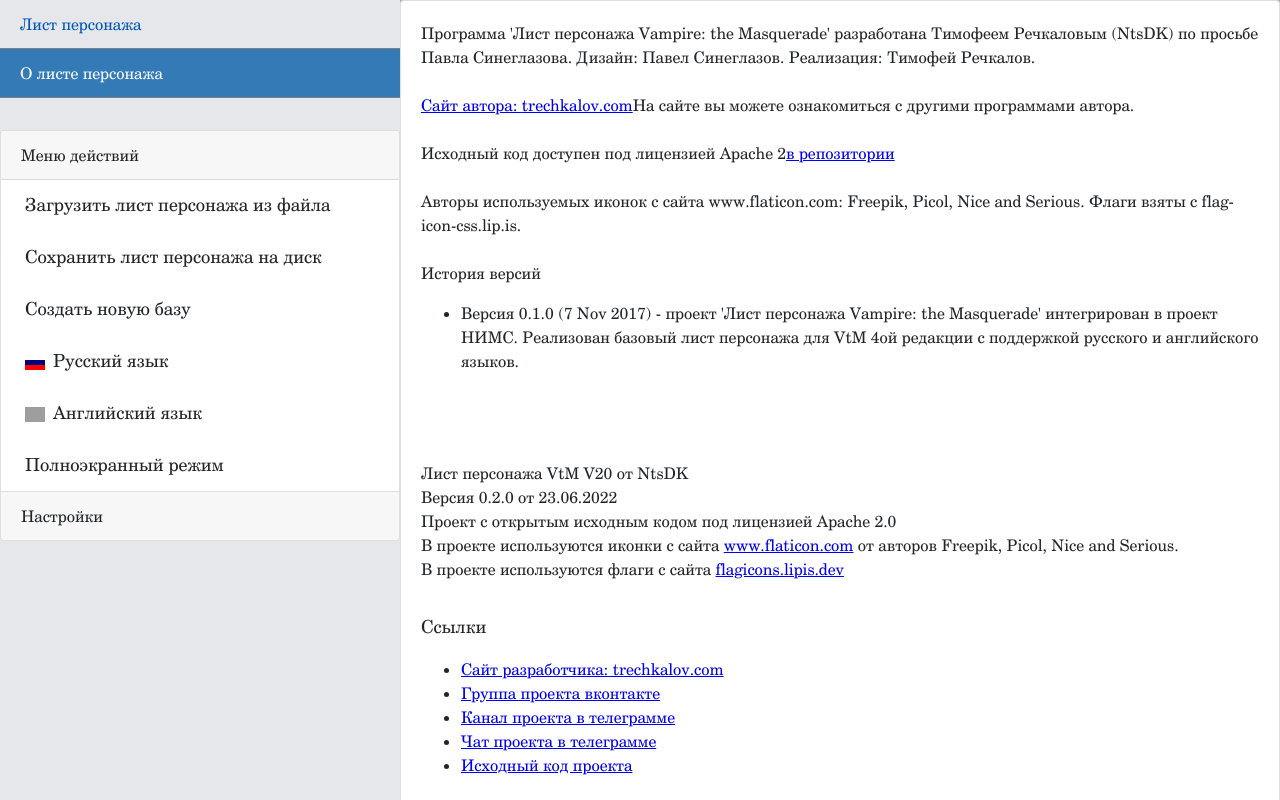
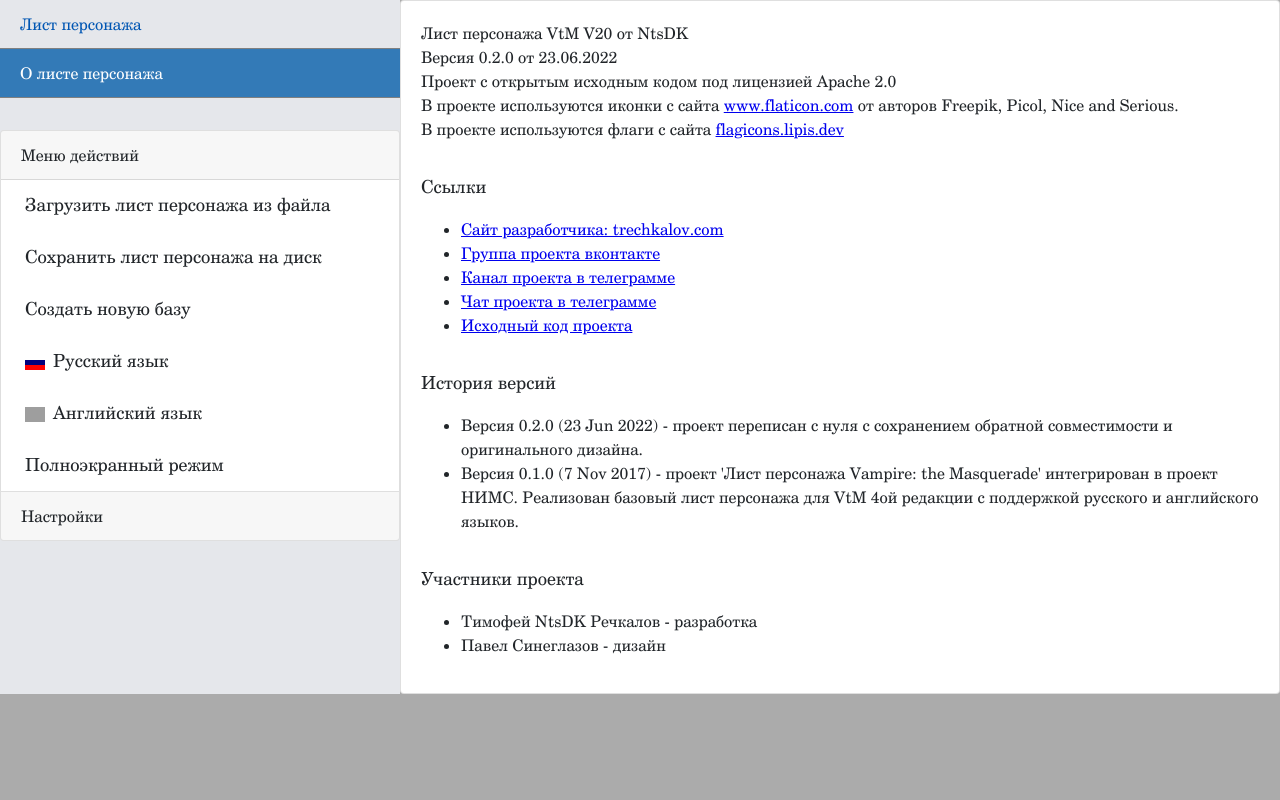
Before and after one commit to NtsDK/vtmcl, a React (Create React App) app: page /about in a window 1280 px wide. Shown: the top 800 px of the page. Built offline with nearby package versions, Linux system fonts and the light colour scheme; grey boxes are pictures that could not be loaded.

Commit message:
Remove old text from about page

```diff
--- a/src/ui/AboutPage/AboutPage.tsx
+++ b/src/ui/AboutPage/AboutPage.tsx
@@ -14,27 +14,6 @@
     <div className="AboutPage">
       <Card>
         <Card.Body>
-          <div>{t('about.about-authors')}</div>
-          <br/>
-          <a href="http://trechkalov.com">{t('about.site-mention')} trechkalov.com</a>
-          <span>{t('about.site-description')}</span>
-          <br/>
-          <br/>
-          <span>{t('about.program-is-free-in-rep')}</span>
-          <a href="https://github.com/NtsDK/vtmcl">{t('about.by-link')}</a>
-          <br/>
-          <br/>
-          <div>{t('about.icons-authors')}</div>
-          <br/>
-          <div>{t('about.versions')}</div>
-          <ul>
-            <li>{t('about.var010')}</li>
-          </ul>
-          <br/>
-          <br/>
-          <br/>
-
-
           <div>
             <div className="tw-mb-8">
               <p>Лист персонажа VtM V20 от NtsDK</p>
```
